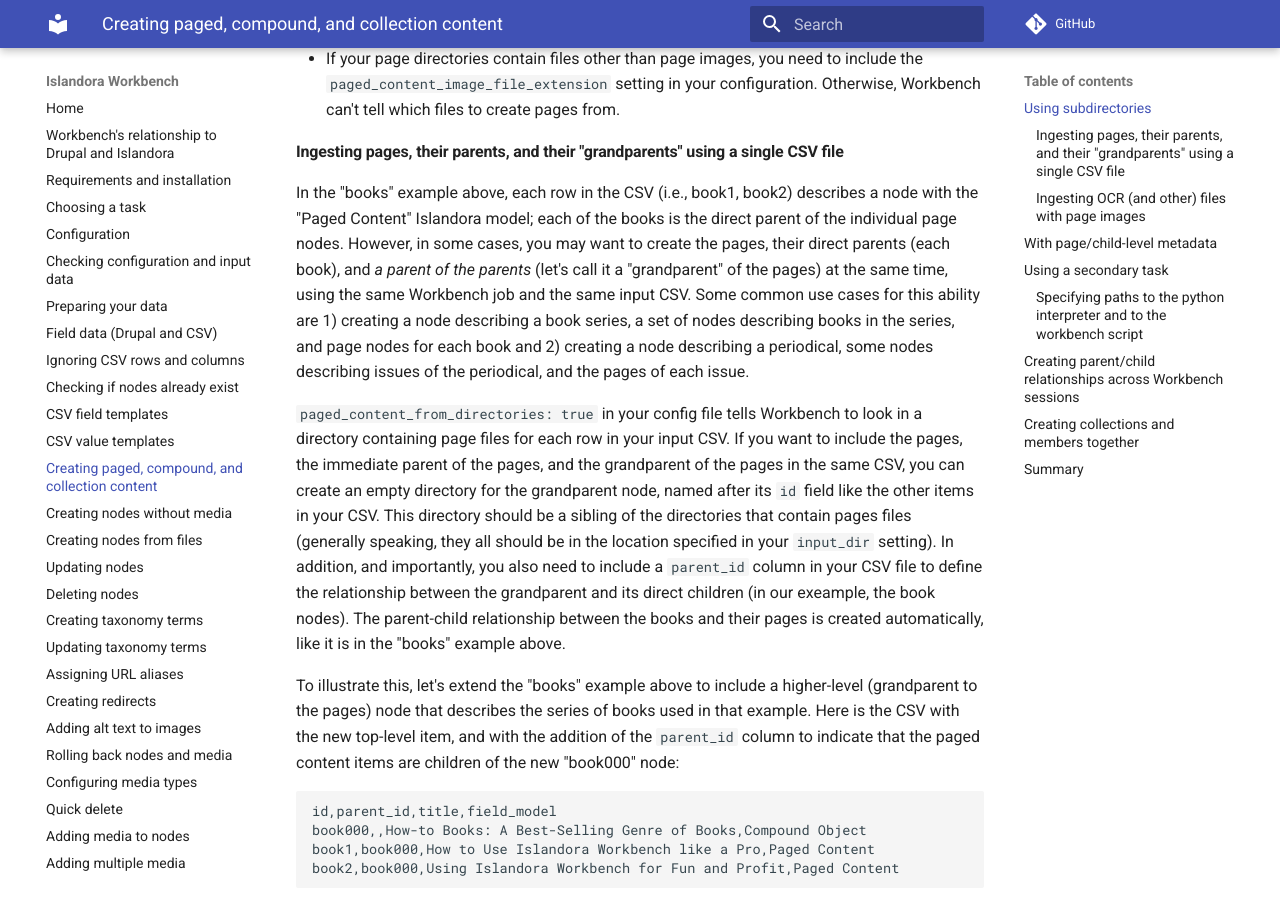
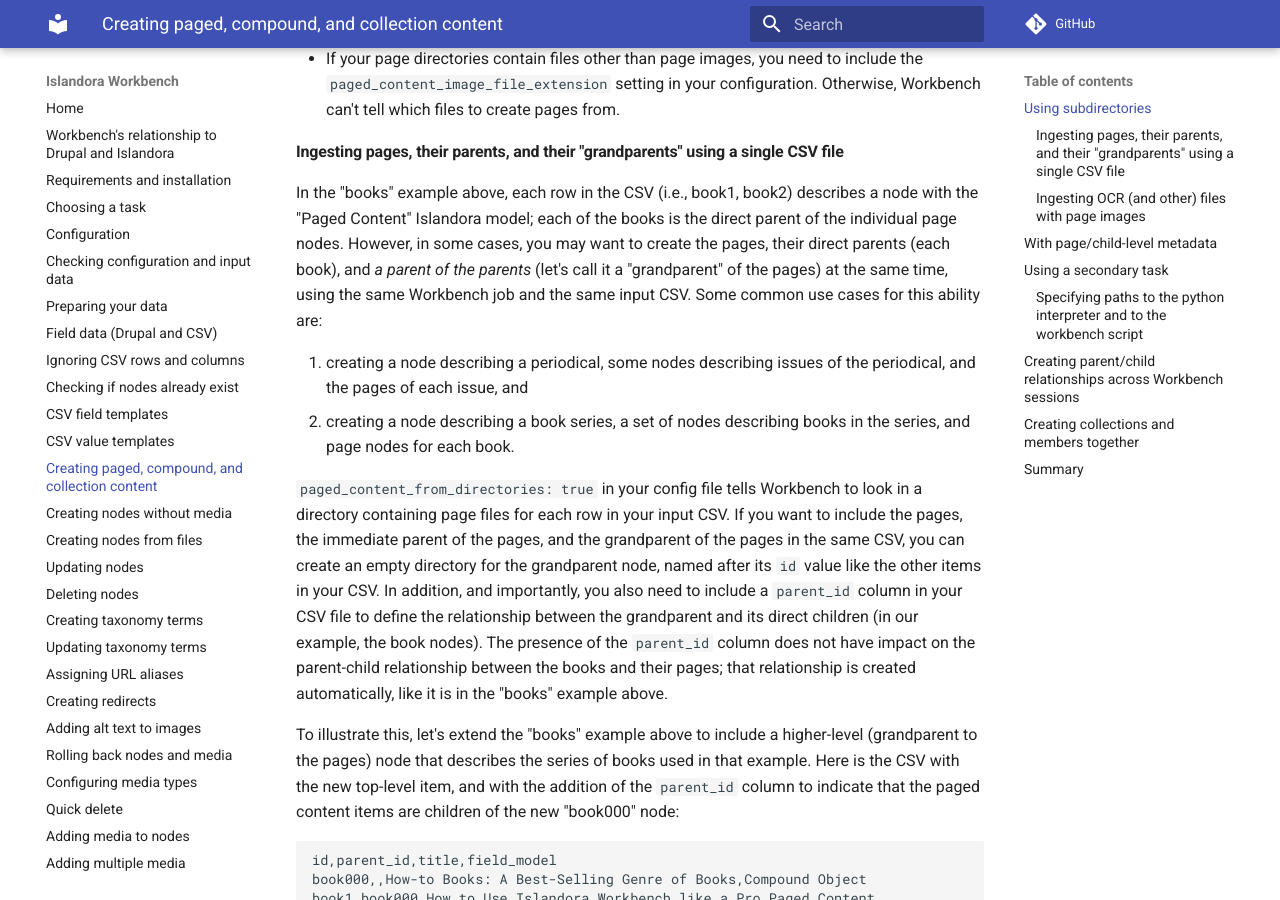
Before and after one commit to mjordan/islandora_workbench_docs, an MkDocs documentation site: the page built from docs/paged_and_compound.md, in a window 1280 px wide and 900 px high, scrolled down 2453 px. Built offline with MkDocs 1.6.1 and Material for MkDocs 9.7.7, drawn with Linux system fonts in a browser that asks for light colours; comment, search, counter and statistics services are not loaded.

Commit message:
Updated docs on created paged content again.

```diff
--- a/docs/paged_and_compound.md
+++ b/docs/paged_and_compound.md
@@ -54,9 +54,13 @@
 
 #### Ingesting pages, their parents, and their "grandparents" using a single CSV file
 
-In the "books" example above, each row in the CSV (i.e., book1, book2) describes a node with the "Paged Content" Islandora model; each of the books is the direct parent of the individual page nodes. However, in some cases, you may want to create the pages, their direct parents (each book), and *a parent of the parents* (let's call it a "grandparent" of the pages) at the same time, using the same Workbench job and the same input CSV. Some common use cases for this ability are 1) creating a node describing a book series, a set of nodes describing books in the series, and page  nodes for each book and 2) creating a node describing a periodical, some nodes describing issues of the periodical, and the pages of each issue.
+In the "books" example above, each row in the CSV (i.e., book1, book2) describes a node with the "Paged Content" Islandora model; each of the books is the direct parent of the individual page nodes. However, in some cases, you may want to create the pages, their direct parents (each book), and *a parent of the parents* (let's call it a "grandparent" of the pages) at the same time, using the same Workbench job and the same input CSV. Some common use cases for this ability are:
 
-`paged_content_from_directories: true` in your config file tells Workbench to look in a directory containing page files for each row in your input CSV. If you want to include the pages, the immediate parent of the pages, and the grandparent of the pages in the same CSV, you can create an empty directory for the grandparent node, named after its `id` field like the other items in your CSV. This directory should be a sibling of the directories that contain pages files (generally speaking, they all should be in the location specified in your `input_dir` setting). In addition, and importantly, you also need to include a `parent_id` column in your CSV file to define the relationship between the grandparent and its direct children (in our exeample, the book nodes). The parent-child relationship between the books and their pages is created automatically, like it is in the "books" example above.
+1. creating a node describing a periodical, some nodes describing issues of the periodical, and the pages of each issue, and
+1. creating a node describing a book series, a set of nodes describing books in the series, and page  nodes for each book.
+
+
+`paged_content_from_directories: true` in your config file tells Workbench to look in a directory containing page files for each row in your input CSV. If you want to include the pages, the immediate parent of the pages, and the grandparent of the pages in the same CSV, you can create an empty directory for the grandparent node, named after its `id` value like the other items in your CSV. In addition, and importantly, you also need to include a `parent_id` column in your CSV file to define the relationship between the grandparent and its direct children (in our example, the book nodes). The presence of the `parent_id` column does not have impact on the parent-child relationship between the books and their pages; that relationship is created automatically, like it is in the "books" example above.
 
 To illustrate this, let's extend the "books" example above to include a higher-level (grandparent to the pages) node that describes the series of books used in that example. Here is the CSV with the new top-level item, and with the addition of the `parent_id` column to indicate that the paged content items are children of the new "book000" node:
 
```
